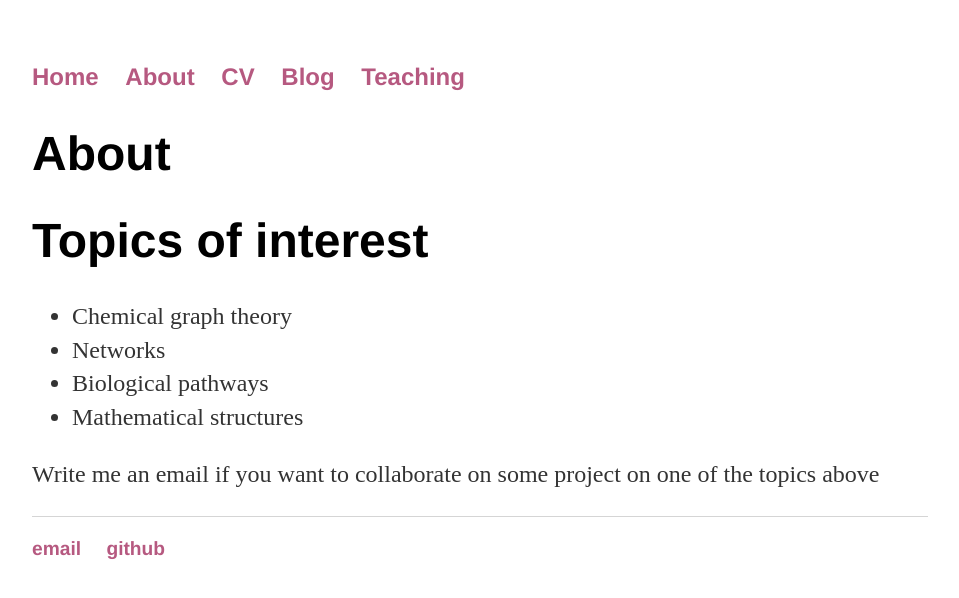
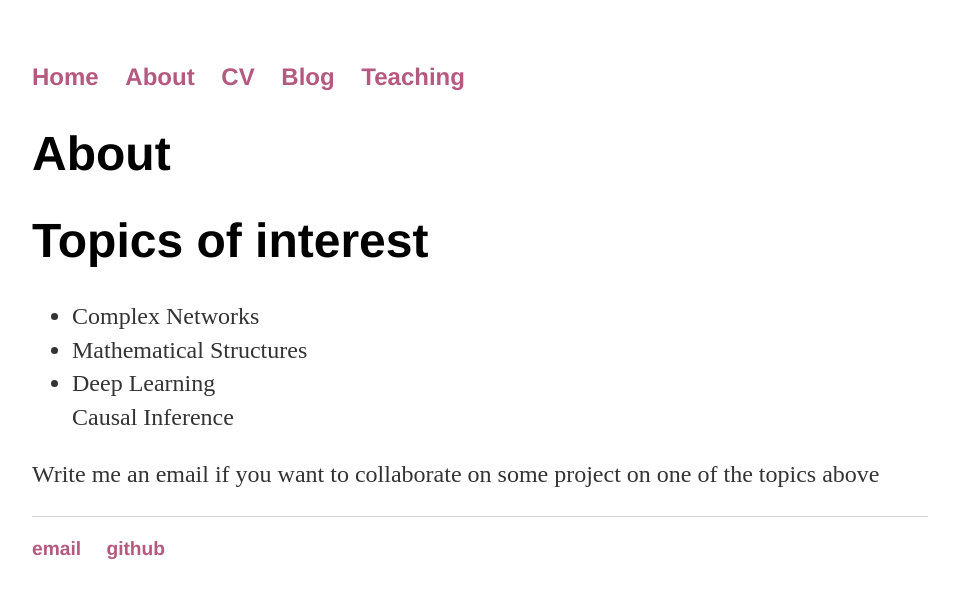
Before and after one commit to lavakin/lavakin.github.io, a Jekyll site: the page built from about/index.html, in a window 1280 px wide. Shown: the top 598 px of the page, without its empty margins (160-1119 px from the left). Built offline with Jekyll 4.4.1, drawn with Linux system fonts in a browser that asks for light colours.

Commit message:
Update index.html

```diff
--- a/about/index.html
+++ b/about/index.html
@@ -6,10 +6,10 @@ title: Nikola Kalábová, Personal Webpage
 	<h1>About</h1>
 	<h1>Topics of interest</h1>
 	<ul>
-	  <li>Chemical graph theory</li>
-	  <li>Networks</li>
-	  <li>Biological pathways</li>
-          <li>Mathematical structures</li>
+	  <li>Complex Networks</li>
+          <li>Mathematical Structures</li>
+	  <li>Deep Learning</li
+	  <li>Causal Inference</li>
 	</ul>
 	<p>Write me an email if you want to collaborate on some project on one of the topics above</p>
 </div><!-- /.blurb -->
```
